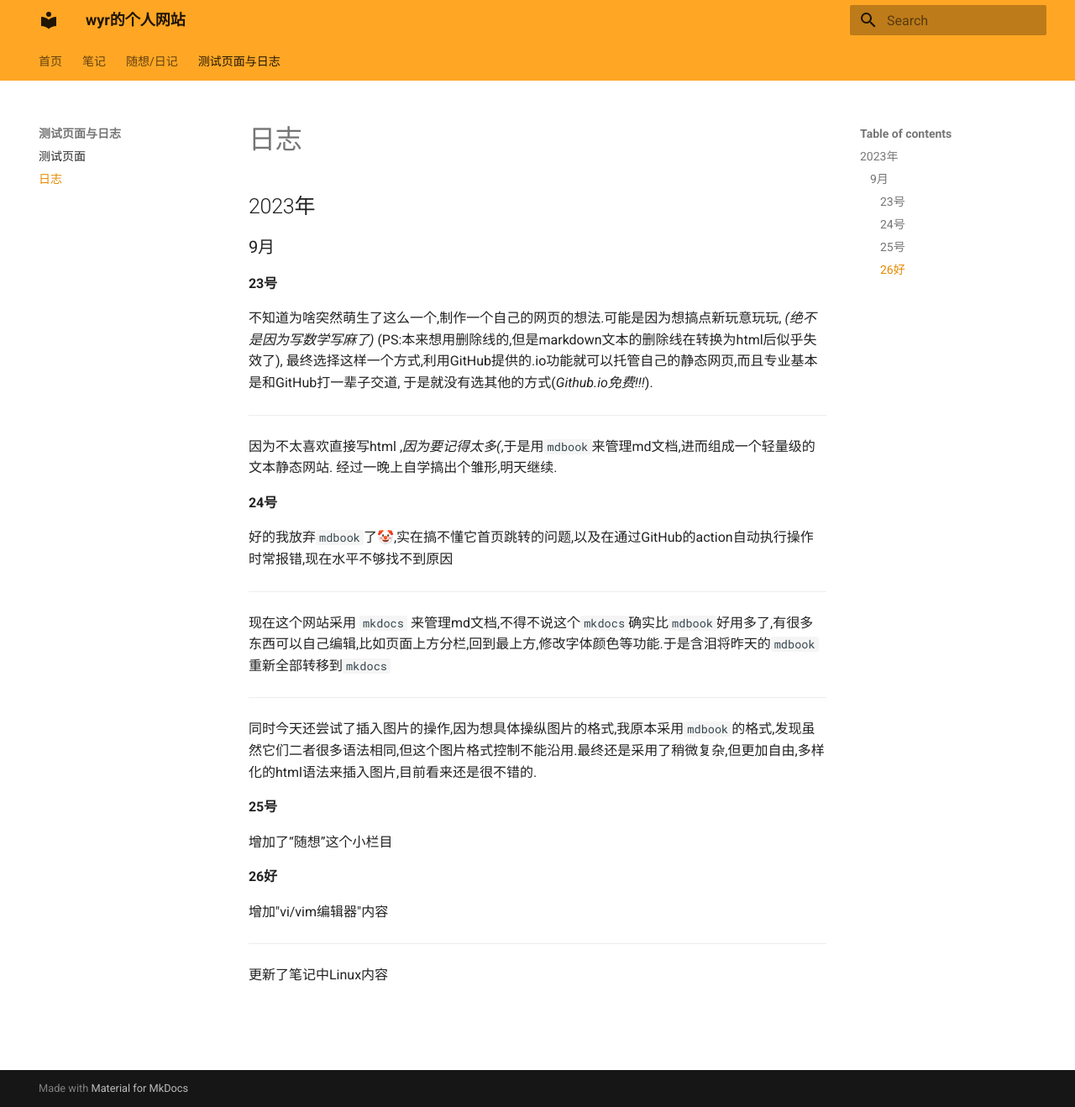
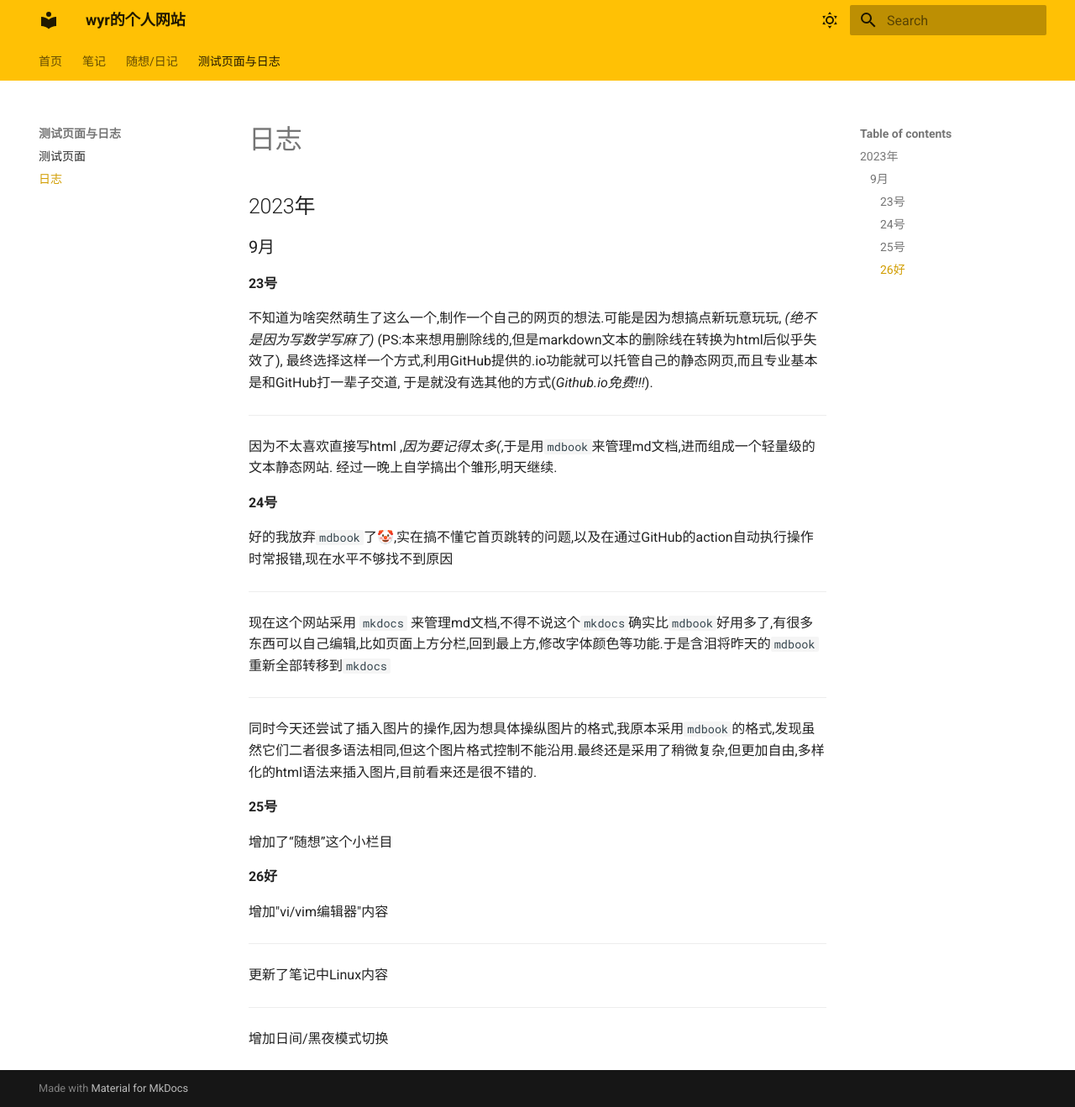
Before and after one commit to Wang-Y-R/wyrwebsite, an MkDocs documentation site: the page built from docs/LOG/log.md, in a window 1280 px wide and 1318 px high. Shown: the whole window at 84% size. Built offline with MkDocs 1.6.1 and Material for MkDocs 9.7.7, drawn with Linux system fonts in a browser that asks for light colours; old or Windows-style settings are respelled for this version of MkDocs.

Commit message:
day/night switch

```diff
--- a/docs/LOG/log.md
+++ b/docs/LOG/log.md
@@ -38,3 +38,7 @@
 ---
 
 更新了笔记中Linux内容
+
+---
+
+增加日间/黑夜模式切换
--- a/mkdocs.yml
+++ b/mkdocs.yml
@@ -28,9 +28,21 @@ nav:
 theme:
   name: material
   palette:
-    - scheme: default # 日间模式,夜间模式：slate
-      primary: orange # 导航栏颜色
+    # Palette toggle for light mode
+    - scheme: default
+      primary: amber # 导航栏颜色
       accent: blue # 链接等可交互元件的高亮色
+      toggle:
+        icon: material/weather-sunny
+        name: Switch to dark mode
+    # Palette toggle for dark mode
+    - scheme: slate
+      primary: amber # 导航栏颜色
+      accent: blue # 链接等可交互元件的高亮色
+      toggle:
+        icon: material/weather-night
+        name: Switch to light mode
+
   features:
     - navigation.tabs # 使用Tab来进行分类
     - navigation.top # 返回顶部的按钮 在上滑时出现
@@ -39,4 +51,4 @@ theme:
     - search.suggest # 搜索输入一些字母时推荐补全整个单词
     - search.highlight # 搜索出的文章关键词加入高亮
     - content.code.copy # 可以通过按钮复制代码
-    - content.action.edit # 点击按钮跳转到编辑页面  需要结合 edit_uri 一起使用
+    - content.action.edit # 点amber击按钮跳转到编辑页面  需要结合 edit_uri 一起使用
```
